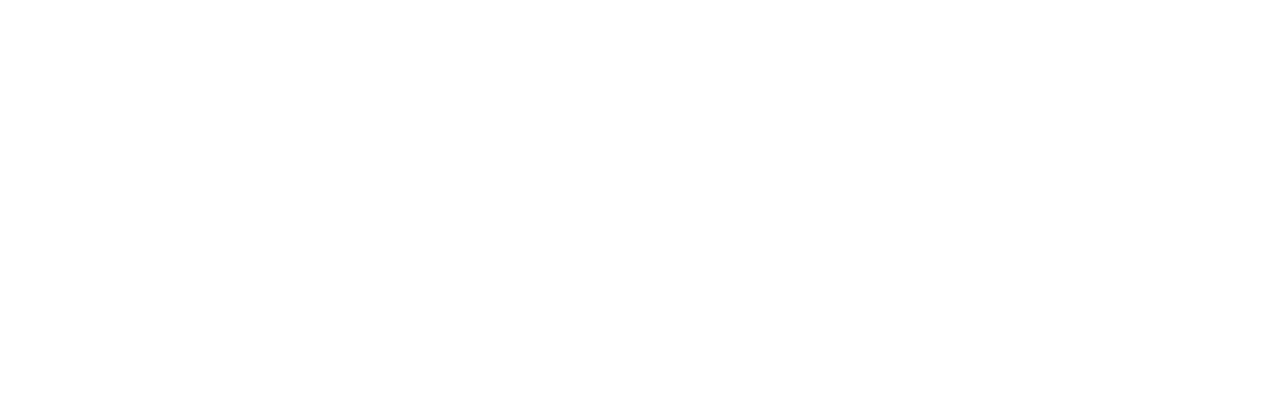
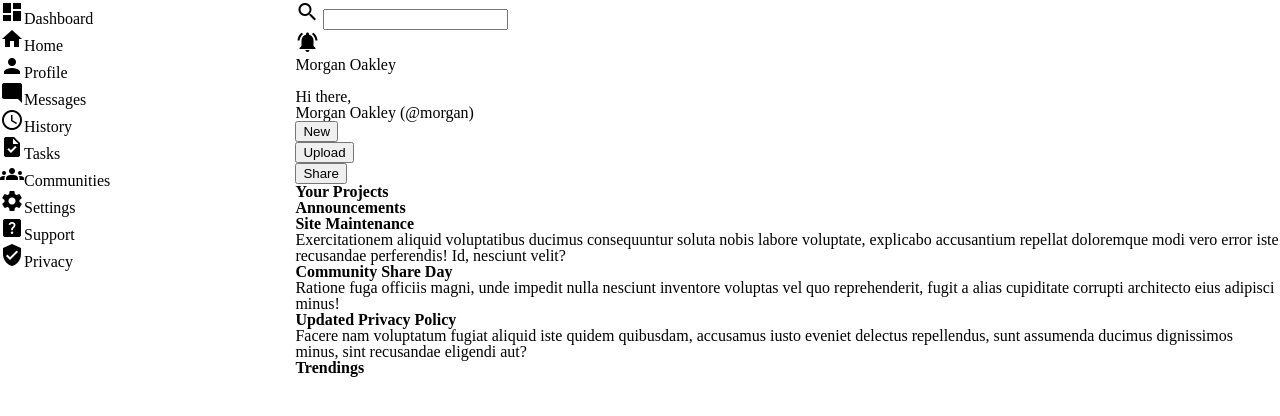
Before and after one commit to Bruno-fmaciel/admin-dashboard, a plain HTML site: page index.html in a window 1280 px wide. Drawn offline with Linux system fonts and the light colour scheme.

Commit message:
Write sidebar, header, annoucement and done grid area

```diff
--- a/index.html
+++ b/index.html
@@ -12,13 +12,49 @@
 <body>
     <div class="container">
         <div class="header">
+            <div class="row1">
+                <i class="material-icons">search</i>
+                <input type="text">
+                <div class="profile">
+                    <i class="material-icons">notifications_active</i>
+                    <img src="" alt="" class="user">
+                    <p>Morgan Oakley</p>
+                </div>
+            </div>
+            <div class="row2">
+                <img src="" alt="">
+                <div><p>Hi there,</p><p>Morgan Oakley (@morgan)</p></div>
+                <div class="list">
+                    <ul>
+                        <li><button>New</button></li>
+                        <li><button>Upload</button></li>
+                        <li><button>Share</button></li>
+                    </ul>
+                </div>
+            </div>
 
         </div>
 
         <div class="sidebar">
+            <div class="logo"><p><i class="material-icons">dashboard</i>Dashboard</p></div>
+            <div class="options">
+                <p><i class="material-icons">home</i>Home</p>
+                <p><i class="material-icons">person</i>Profile</p>
+                <p><i class="material-icons">mode_comment</i>Messages</p>
+                <p><i class="material-icons">schedule</i>History</p>
+                <p><i class="material-icons">task</i>Tasks</p>
+                <p><i class="material-icons">groups</i>Communities</p>
+            </div>
+            <div class="support">
+                <p><i class="material-icons">settings</i>Settings</p>
+                <p><i class="material-icons">help_center</i>Support</p>
+                <p><i class="material-icons">verified_user</i>Privacy</p>
+            </div>
+
 
         </div>
-
+        <div class="body">
+            <label for="projects"><strong>Your Projects</strong></label>
             <div class="projects">
                 <div class="project"></div>
                 <div class="project"></div>
@@ -28,13 +64,24 @@
                 <div class="project"></div>
             </div>
 
+            <label for="annoucements"><strong>Announcements</strong></label>
             <div class="annoucements">
-            <div class="annoucement"></div>
-            <div class="annoucement"></div>
-            <div class="annoucement"></div>
+                <div class="annoucement">
+                    <p><strong>Site Maintenance</strong></p>
+                    <p>Exercitationem aliquid voluptatibus ducimus consequuntur soluta nobis labore voluptate, explicabo accusantium repellat doloremque modi vero error iste recusandae perferendis! Id, nesciunt velit?</p>
+                </div>
+                <div class="annoucement">
+                    <p><strong>Community Share Day</strong></p>
+                    <p>Ratione fuga officiis magni, unde impedit nulla nesciunt inventore voluptas vel quo reprehenderit, fugit a alias cupiditate corrupti architecto eius adipisci minus!</p>
+                </div>
+                <div class="annoucement">
+                    <p><strong>Updated Privacy Policy</strong></p>
+                    <p>Facere nam voluptatum fugiat aliquid iste quidem quibusdam, accusamus iusto eveniet delectus repellendus, sunt assumenda ducimus dignissimos minus, sint recusandae eligendi aut?</p>
+                </div>
 
             </div>
 
+            <label for="trendings"><strong>Trendings</strong></label>
             <div class="trendings">
                 <div class="trending"></div>
                 <div class="trending"></div>
@@ -42,6 +89,7 @@
                 <div class="trending"></div>
             </div>
         </div>
+    </div>
 
 </body>
 </html>
--- a/styles.css
+++ b/styles.css
@@ -46,3 +46,38 @@ table {
 	border-collapse: collapse;
 	border-spacing: 0;
 }
+strong{
+    font-weight:bold;
+   }
+
+.container {
+    display: grid;
+    grid-template: "sidebar header" "sidebar body";
+    grid-template-columns: 1.5fr 5fr;
+    grid-template-rows: 1fr 5fr;
+
+}
+
+.header {
+    grid-area: header;
+}
+
+.body {
+    grid-area: body;
+}
+
+.sidebar {
+    grid-area: sidebar;
+}
+
+.projects {
+    grid-area: projects;
+}
+
+.annoucements {
+    grid-area: annoucements;
+}
+
+.trending {
+    grid-area: trending;
+}
```
Lines whose indentation alone changed are shown as unchanged.
